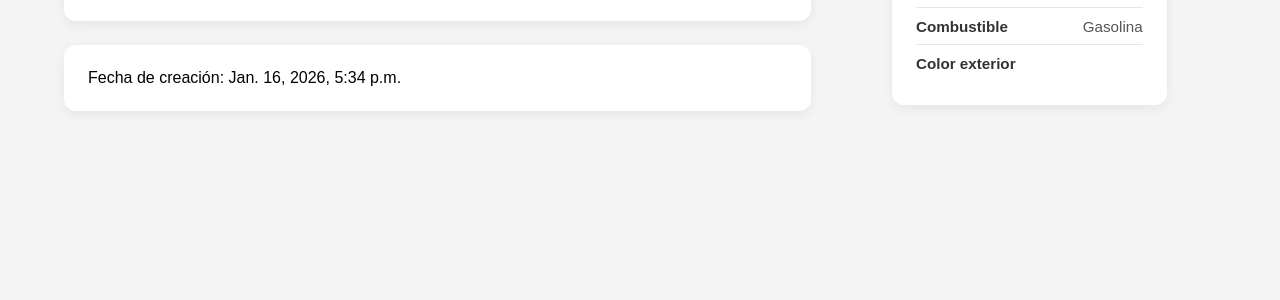
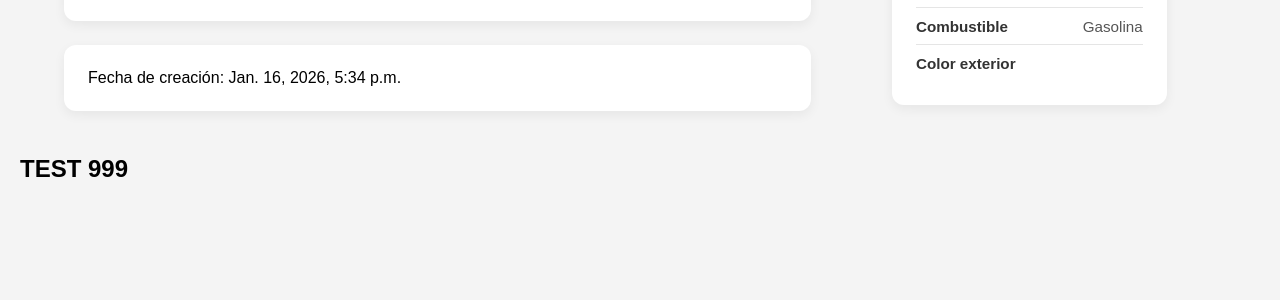
Before and after one commit to ayon2652/autolux, a Django app: page /item/1/ in a window 1280 px wide. Shown: the part 419-719 px from the top of the page. Run offline with Django 5.2, Linux system fonts and the light colour scheme; data comes from the database, SQL or seed files in the repository; parts of the project's set-up code (start-up, migrations or seed data) failed here and were passed over.

Commit message:
test item page

```diff
--- a/Web/templates/item_page.html
+++ b/Web/templates/item_page.html
@@ -53,5 +53,5 @@
     </aside>
 </div>
 
-
+<h1>TEST 999</h1>
 {% endblock %}
```
